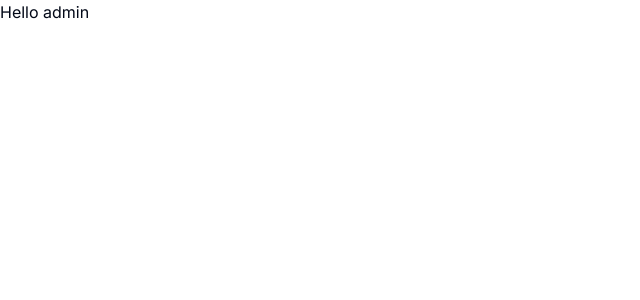
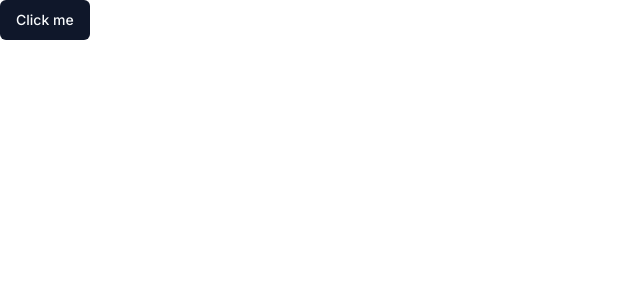
Before and after one commit to NueltCodes/next13.4-ecommerce-admin, a Next.js app: page / in a window 1280 px wide. Shown: the top 300 px of the page, without its empty margins (0-640 px from the left). Built offline with nearby package versions, Linux system fonts and the light colour scheme.

Commit message:
installed the clerk-auth for authentification, also created the middleware to protect certain screen from un-authentificated users. using clerk for authntification is my first time and really an advance component

```diff
--- /dev/null
+++ b/app/(auth)/(routes)/sign-in/[[...sign-in]]/page.tsx
@@ -0,0 +1,5 @@
+import { SignIn } from "@clerk/nextjs";
+
+export default function Page() {
+  return <SignIn />;
+}
--- /dev/null
+++ b/app/(auth)/(routes)/sign-up/[[...sign-up]]/page.tsx
@@ -0,0 +1,5 @@
+import { SignUp } from "@clerk/nextjs";
+
+export default function Page() {
+  return <SignUp />;
+}
--- /dev/null
+++ b/app/(root)/page.tsx
@@ -0,0 +1,9 @@
+import { Button } from "@/components/ui/button";
+
+export default function Home() {
+  return (
+    <p>
+      <Button>Click me</Button>
+    </p>
+  );
+}
--- a/app/globals.css
+++ b/app/globals.css
@@ -2,6 +2,10 @@
 @tailwind components;
 @tailwind utilities;
 
+html,
+body :root {
+  height: 100%;
+}
 @layer base {
   :root {
     --background: 0 0% 100%;
--- a/app/layout.tsx
+++ b/app/layout.tsx
@@ -1,6 +1,7 @@
 import "./globals.css";
 import type { Metadata } from "next";
 import { Inter } from "next/font/google";
+import { ClerkProvider } from "@clerk/nextjs";
 
 const inter = Inter({ subsets: ["latin"] });
 
@@ -15,8 +16,10 @@
   children: React.ReactNode;
 }) {
   return (
-    <html lang="en">
-      <body className={inter.className}>{children}</body>
-    </html>
+    <ClerkProvider>
+      <html lang="en">
+        <body className={inter.className}>{children}</body>
+      </html>
+    </ClerkProvider>
   );
 }
--- a/app/page.tsx
+++ /dev/null
@@ -1,3 +0,0 @@
-export default function Home() {
-  return <p>Hello admin</p>;
-}
--- /dev/null
+++ b/components/ui/button.tsx
@@ -0,0 +1,56 @@
+import * as React from "react"
+import { Slot } from "@radix-ui/react-slot"
+import { cva, type VariantProps } from "class-variance-authority"
+
+import { cn } from "@/lib/utils"
+
+const buttonVariants = cva(
+  "inline-flex items-center justify-center rounded-md text-sm font-medium ring-offset-background transition-colors focus-visible:outline-none focus-visible:ring-2 focus-visible:ring-ring focus-visible:ring-offset-2 disabled:pointer-events-none disabled:opacity-50",
+  {
+    variants: {
+      variant: {
+        default: "bg-primary text-primary-foreground hover:bg-primary/90",
+        destructive:
+          "bg-destructive text-destructive-foreground hover:bg-destructive/90",
+        outline:
+          "border border-input bg-background hover:bg-accent hover:text-accent-foreground",
+        secondary:
+          "bg-secondary text-secondary-foreground hover:bg-secondary/80",
+        ghost: "hover:bg-accent hover:text-accent-foreground",
+        link: "text-primary underline-offset-4 hover:underline",
+      },
+      size: {
+        default: "h-10 px-4 py-2",
+        sm: "h-9 rounded-md px-3",
+        lg: "h-11 rounded-md px-8",
+        icon: "h-10 w-10",
+      },
+    },
+    defaultVariants: {
+      variant: "default",
+      size: "default",
+    },
+  }
+)
+
+export interface ButtonProps
+  extends React.ButtonHTMLAttributes<HTMLButtonElement>,
+    VariantProps<typeof buttonVariants> {
+  asChild?: boolean
+}
+
+const Button = React.forwardRef<HTMLButtonElement, ButtonProps>(
+  ({ className, variant, size, asChild = false, ...props }, ref) => {
+    const Comp = asChild ? Slot : "button"
+    return (
+      <Comp
+        className={cn(buttonVariants({ variant, size, className }))}
+        ref={ref}
+        {...props}
+      />
+    )
+  }
+)
+Button.displayName = "Button"
+
+export { Button, buttonVariants }
--- a/package.json
+++ b/package.json
@@ -9,6 +9,8 @@
     "lint": "next lint"
   },
   "dependencies": {
+    "@clerk/nextjs": "^4.22.1",
+    "@radix-ui/react-slot": "^1.0.2",
     "@types/node": "20.4.2",
     "@types/react": "18.2.15",
     "@types/react-dom": "18.2.7",
```
Also changed, not shown: middleware.ts (added, +10 -0 lines), 2 other files (tests, documents, lock files or other folders).
